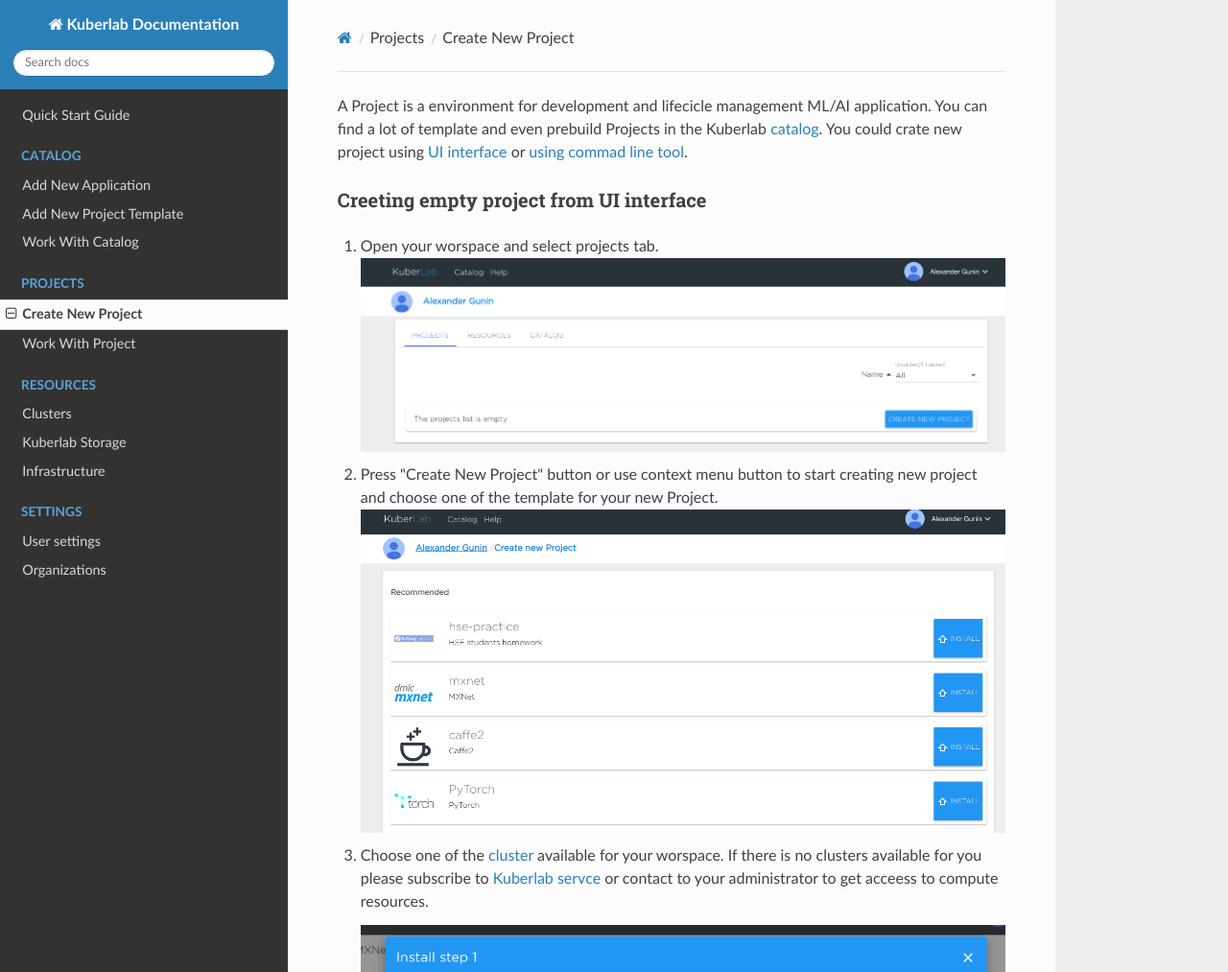
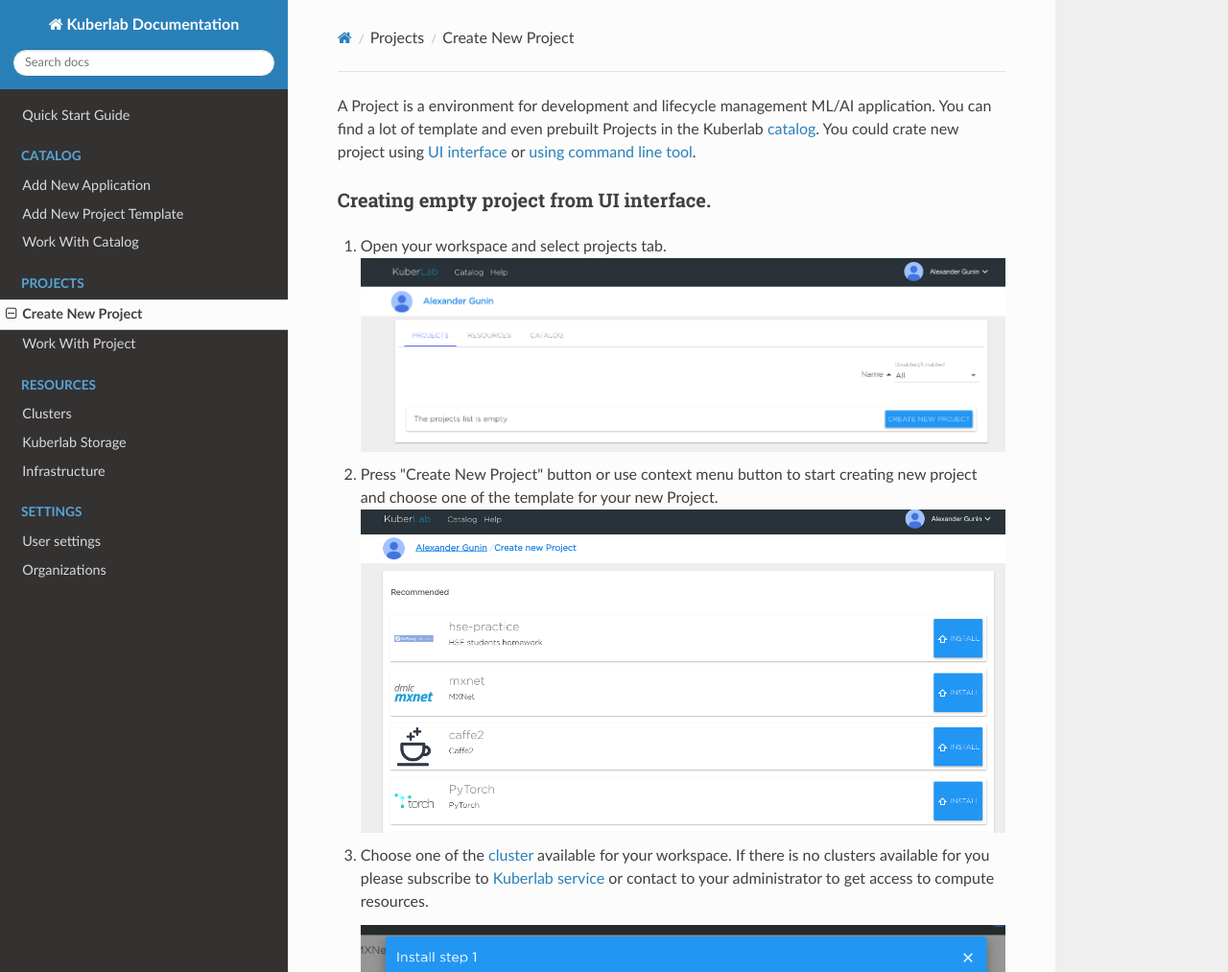
Before and after one commit to kuberlab/docs, an MkDocs documentation site: the page built from docs/Projects/Create New Project.md, in a window 1280 px wide and 1400 px high. Shown: the top 1013 px of the window at 96% size. Built offline with MkDocs 1.6.1, drawn with Linux system fonts in a browser that asks for light colours; nearby versions of some CDN libraries; some of the changed text lies outside the part shown.

Commit message:
i have installed spell checker

```diff
--- a/docs/Projects/Create New Project.md
+++ b/docs/Projects/Create New Project.md
@@ -1,19 +1,19 @@
-A Project is a environment for development and lifecicle management ML/AI application. You can find a lot of template and even prebuild Projects in the Kuberlab [catalog](/Catalog/Work With Catalog.md#Install project from catalog). You could crate new project using [UI interface](Create New Project.md#Creeting empty project from UI interface) or [using commad line tool](Create New Project.md#Creating empty project using Kuberlab command lien tool).
+A Project is a environment for development and lifecycle management ML/AI application. You can find a lot of template and even prebuilt Projects in the Kuberlab [catalog](/Catalog/Work With Catalog.md#Install project from catalog). You could crate new project using [UI interface](Create New Project.md#Creating empty project from UI interface) or [using command line tool](Create New Project.md#Creating empty project using Kuberlab command lien tool).
 
-### Creeting empty project from UI interface
-1. Open your worspace and select projects tab.
+### Creating empty project from UI interface.
+1. Open your workspace and select projects tab.
 ![](/img/project/create1.png)
 2. Press "Create New Project" button or use context menu button to start creating new project and choose one of the template for your new Project.
 ![](/img/project/wizard-1.png)
-3. Choose one of the [cluster](/Resources/Cluster.md) available for your worspace. If there is no clusters available for you please subscribe to [Kuberlab servce](/Settings/User.md#Billing) or contact to your administrator to get acceess to compute resources.
+3. Choose one of the [cluster](/Resources/Cluster.md) available for your workspace. If there is no clusters available for you please subscribe to [Kuberlab service](/Settings/User.md#Billing) or contact to your administrator to get access to compute resources.
 ![](/img/project/wizard-2.png)
 4. Set your project name.
 ![](/img/project/wizard-3.png)
-5. Make basic configuration of your project and select of the [kuberlab storage](/Resources/Kuberlab Storage.md) or [cluster storage](/Resources/Clusters.md) avaible for your cluster.
+5. Make basic configuration of your project and select of the [kuberlab storage](/Resources/Kuberlab Storage.md) or [cluster storage](/Resources/Clusters.md) available for your cluster.
 ![](/img/project/wizard-4.png)
 6. One more time verify final configuration of the Project and press install button.
 ![](/img/project/wizard-5.png)
-7. Yore are almost done. Now you have completly configured environment to work with your ML/AI application. Please see [Work With Project](Work With Project.md) for additional documentations.
+7. Yore are almost done. Now you have completely configured environment to work with your ML/AI application. Please see [Work With Project](Work With Project.md) for additional documentations.
 ![](/img/project/wizard-6.png)
 ### Creating empty project using Kuberlab command line tool.
-Comming soon.
+Coming soon.
```
